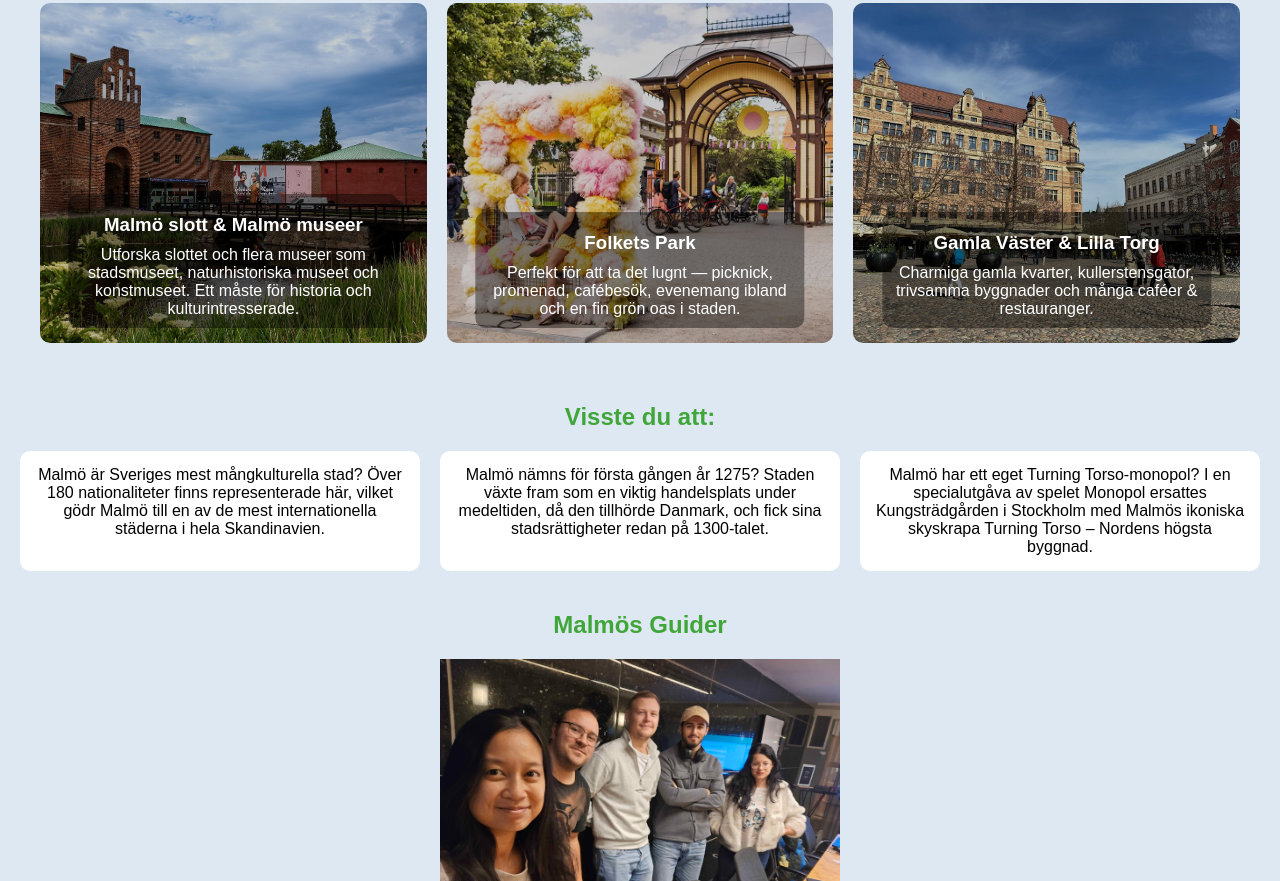
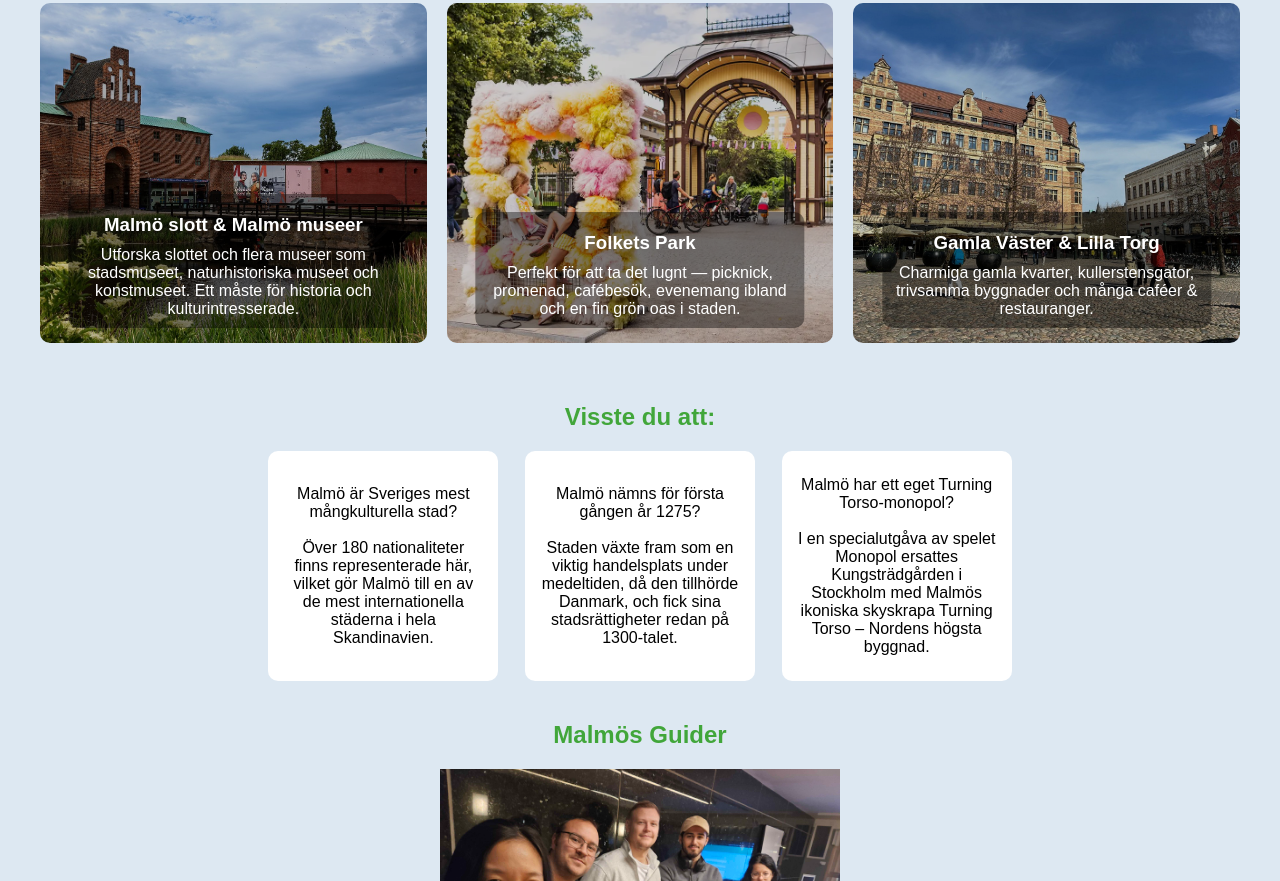
Before and after one commit to DennisCederqvist/upplevmalmo, a plain HTML site: page index.html in a window 1280 px wide. Shown: the part 587-1468 px from the top of the page. Drawn offline with Linux system fonts and the light colour scheme.

Commit message:
I broke a few things, so I fixed them again

```diff
--- a/css/styles.css
+++ b/css/styles.css
@@ -143,6 +143,7 @@ main {
 .contact-form label {
   text-align: left;
   font-weight: bold;
+
 }
 
 .contact-form input,
@@ -248,7 +249,6 @@ main {
 }
 
 
-
 .container {
     gap: 20px;
     padding: 20px;
@@ -322,7 +322,10 @@ main {
     display: grid;
     grid-template-columns: repeat(3,1fr);
     gap: 20px;
-    justify-content: center;
+    max-width: 750px;
+    margin: 0 auto;
+    justify-items: center;
+    align-items: start;
 }
 
 .info h2 {
@@ -331,8 +334,13 @@ main {
 }
 
 .card {
+  display: flex;
+  justify-content: center;
+  align-items: center;
   background-color: white;
   padding: 15px;
+  max-width: 200px;
+  height: 200px;
   color: black;
   border-radius: 10px;
   transition: transform 0.3s ease, box-shadow 0.3s ease;
--- a/index.html
+++ b/index.html
@@ -75,15 +75,15 @@
         <article class="info">
             <h2>Visste du att:</h2>
             <div class="card">
-                <p>Malmö är Sveriges mest mångkulturella stad?
-                Över 180 nationaliteter finns representerade här, vilket gödr Malmö till en av de mest internationella städerna i hela Skandinavien.</p>
+                <p>Malmö är Sveriges mest mångkulturella stad? <br><br>
+                Över 180 nationaliteter finns representerade här, vilket gör Malmö till en av de mest internationella städerna i hela Skandinavien.</p>
             </div>
             <div class="card">
-                <p>Malmö nämns för första gången år 1275?
+                <p>Malmö nämns för första gången år 1275? <br><br>
                 Staden växte fram som en viktig handelsplats under medeltiden, då den tillhörde Danmark, och fick sina stadsrättigheter redan på 1300-talet.</p>
             </div>
             <div class="card">
-                <p>Malmö har ett eget Turning Torso-monopol?
+                <p>Malmö har ett eget Turning Torso-monopol? <br><br>
                 I en specialutgåva av spelet Monopol ersattes Kungsträdgården i Stockholm med Malmös ikoniska skyskrapa Turning Torso – Nordens högsta byggnad.</p>
             </div>
         </article>
```
